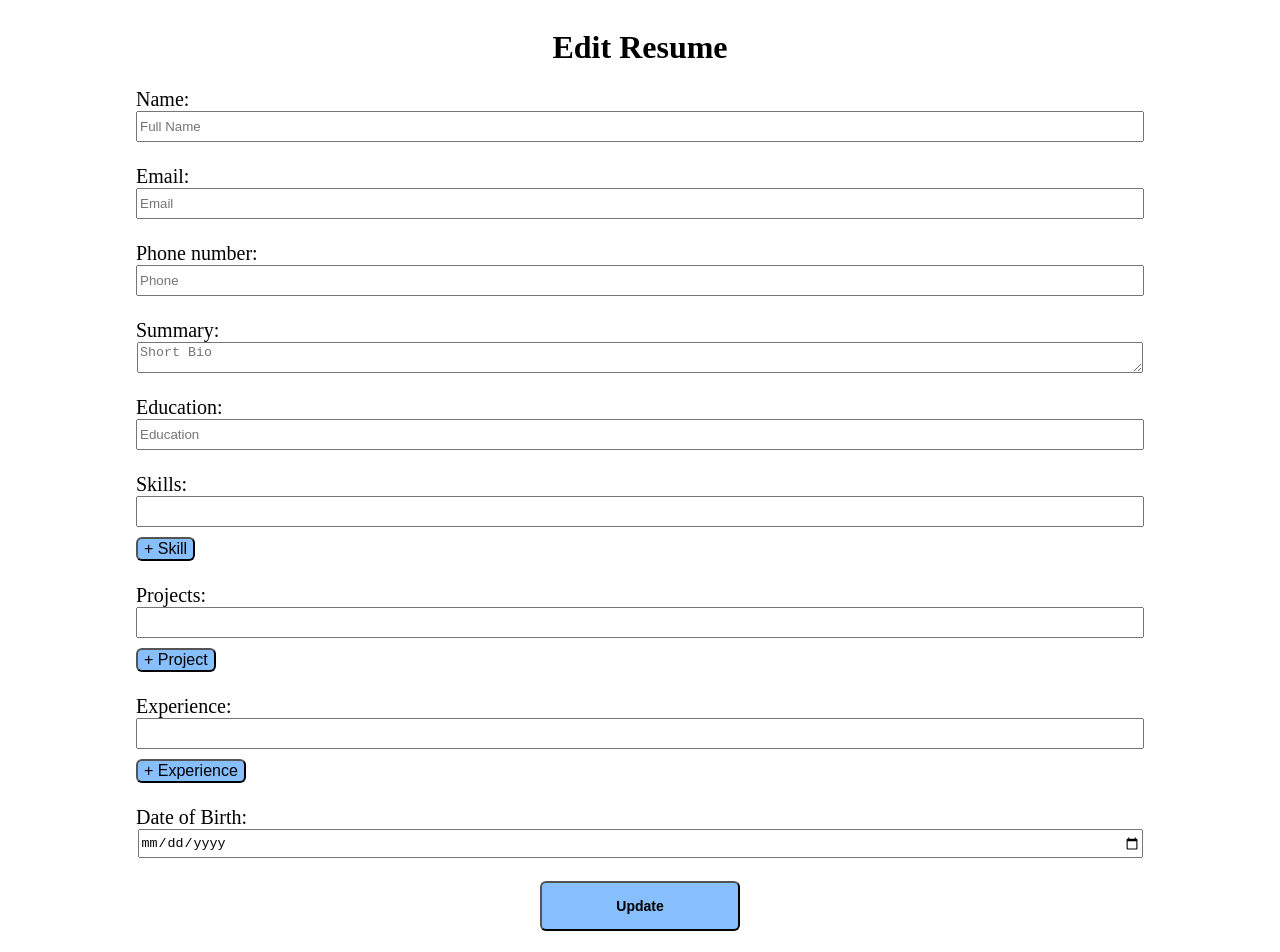
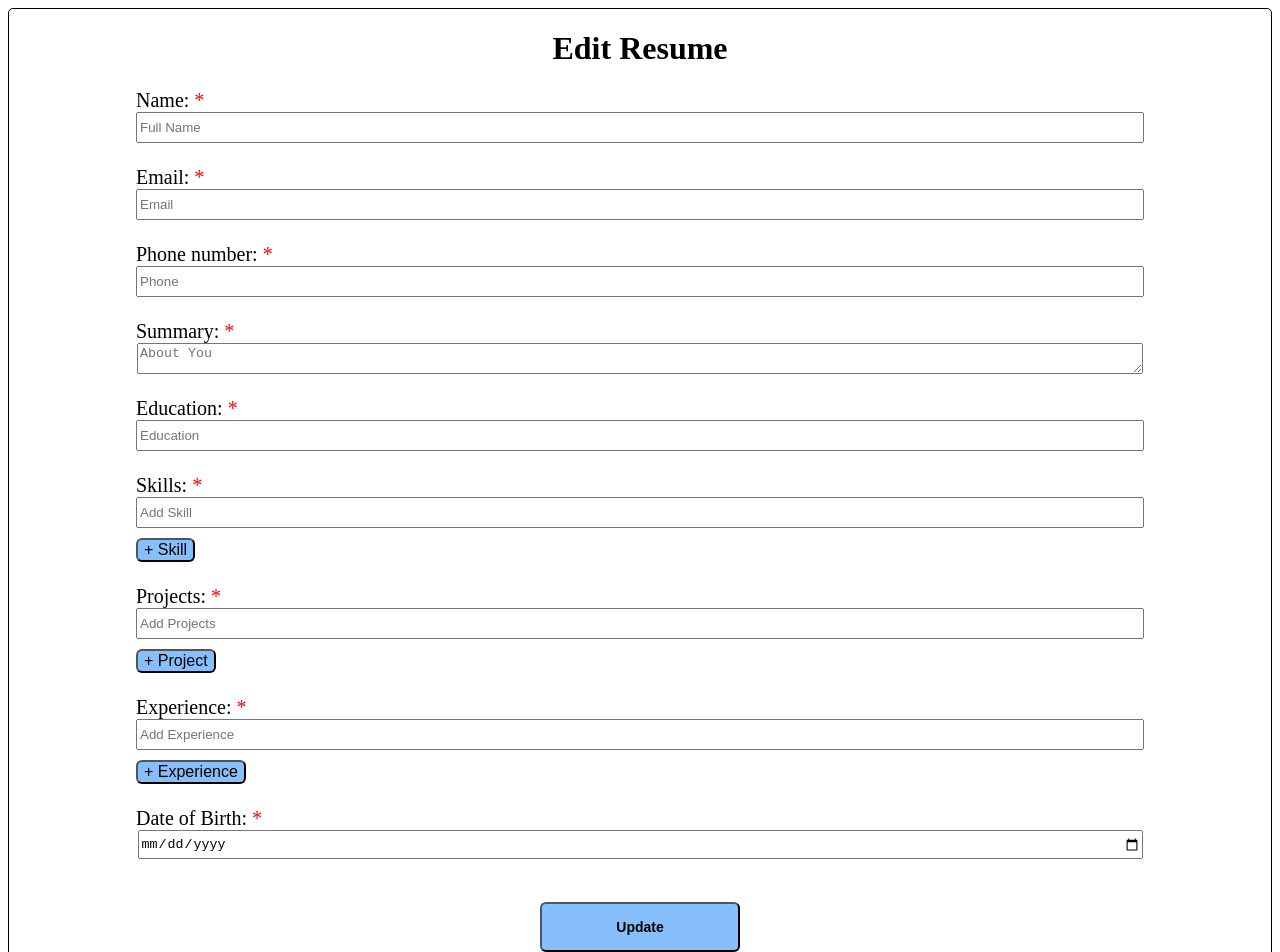
Before and after one commit to simransh05/Resume-App, a React (Vite) app in the folder Frontend/: page /form/1 in a window 1280 px wide. Shown: the top 952 px of the page. Built offline with nearby package versions, Linux system fonts and the light colour scheme; no server answers.

Commit message:
Resume App

```diff
--- a/Frontend/package.json
+++ b/Frontend/package.json
@@ -13,7 +13,9 @@
     "axios": "^1.12.2",
     "react": "^19.1.1",
     "react-dom": "^19.1.1",
-    "react-router-dom": "^7.9.4"
+    "react-icons": "^5.5.0",
+    "react-router-dom": "^7.9.4",
+    "react-toastify": "^11.0.5"
   },
   "devDependencies": {
     "@eslint/js": "^9.36.0",
--- a/Frontend/src/App.jsx
+++ b/Frontend/src/App.jsx
@@ -1,4 +1,6 @@
 import { BrowserRouter as Router, Routes, Route } from 'react-router-dom';
+import { ToastContainer } from "react-toastify";
+import "react-toastify/dist/ReactToastify.css";
 import Create from './Components/Create';
 import Form from './Components/Form';
 import Resume from './Components/Resume';
@@ -6,6 +8,7 @@ import Resume from './Components/Resume';
 function App() {
 
   return (
+    <>
     <Router>
       <Routes>
         <Route path="/" element={<Create />} />
@@ -16,6 +19,8 @@ function App() {
         <Route path="/form/:id" element={<Form />} />
       </Routes>
     </Router>
+    <ToastContainer position="top-center" autoClose={2000} />
+    </>
   );
 }
 
--- a/Frontend/src/Components/Create.jsx
+++ b/Frontend/src/Components/Create.jsx
@@ -2,7 +2,7 @@ import React, { useEffect, useState } from "react";
 import axios from "axios";
 import { useNavigate } from "react-router-dom";
 import '../Create.css'
-
+import { toast } from "react-toastify";
 function Create() {
   const [resumes, setResumes] = useState([]);
   const navigate = useNavigate();
@@ -20,16 +20,22 @@ function Create() {
   return (
     <div className="containerCreate">
       <h1>All Resume</h1>
-      <button className="btn1" onClick={() => navigate("/form") }>Create New</button>
+      <button className="btn1" onClick={() => {navigate("/form");
+        toast.success("Opening form to create resume!")
+      } }>Create New</button>
 
       {resumes.length === 0 ? <p className="empty">No Resume Available</p> :
         resumes.map((r) => (
           <div key={r._id} className="elements">
             <h3>{r.name}</h3>
             <div className="btnGroup">
-            <button onClick={() => navigate(`/resume/${r._id}`)}>View</button>
-            <button onClick={() => navigate(`/form/${r._id}`)}>Edit</button>
-            <button onClick={() => handleDelete(r._id)}>Delete</button>
+            <button onClick={() => {navigate(`/resume/${r._id}`);
+          toast.info("Viewing this resume!")}}>View</button>
+            <button onClick={() => {navigate(`/form/${r._id}`);
+          toast.info("Editing this resume!")}}>Edit</button>
+            <button onClick={() => {handleDelete(r._id);
+              toast.error("Resume deleted!")
+            }}>Delete</button>
             </div>
 
           </div>
--- a/Frontend/src/Components/Form.jsx
+++ b/Frontend/src/Components/Form.jsx
@@ -2,6 +2,7 @@ import React, { useState, useEffect } from "react";
 import axios from "axios";
 import { useNavigate, useParams } from "react-router-dom";
 import "../Form.css";
+import { toast } from "react-toastify";
 
 function Form() {
   const [data, setData] = useState({
@@ -60,36 +61,37 @@ function Form() {
       <form onSubmit={handleSubmit} className="resume-form">
 
         <label className="form-label">
-          Name:
+          Name: <span className="required">*</span>
           <input className="form-input" name="name" placeholder="Full Name" value={data.name} onChange={handleChange} required />
         </label><br />
 
         <label className="form-label">
-          Email:
+          Email: <span className="required">*</span>
           <input className="form-input" name="email" type="email" placeholder="Email" value={data.email} onChange={handleChange} required />
         </label><br />
 
         <label className="form-label">
-          Phone number:
+          Phone number: <span className="required">*</span>
           <input className="form-input" name="phone" type="tel" placeholder="Phone" value={data.phone} onChange={handleChange} required />
         </label><br />
 
         <label className="form-label">
-          Summary:
-          <textarea className="form-textarea" name="bio" placeholder="Short Bio" value={data.bio} onChange={handleChange} required />
+          Summary: <span className="required">*</span>
+          <textarea className="form-textarea" name="bio" placeholder="About You" value={data.bio} onChange={handleChange} required />
         </label><br />
 
         <label className="form-label">
-          Education:
+          Education: <span className="required">*</span>
           <input className="form-input" name="education" placeholder="Education" value={data.education} onChange={handleChange} required />
         </label><br />
 
         <label className="form-label">
-          Skills:
+          Skills: <span className="required">*</span>
           {data.skills.map((skill, i) => (
             <input
               key={i}
               className="form-input"
+              placeholder="Add Skill"
               value={skill}
               onChange={(e) => handleArrayChange("skills", i, e.target.value)}
             />
@@ -98,11 +100,12 @@ function Form() {
         </label><br />
 
         <label className="form-label">
-          Projects:
+          Projects: <span className="required">*</span>
           {data.projects.map((p, i) => (
             <input
               key={i}
               className="form-input"
+              placeholder="Add Projects"
               value={p}
               onChange={(e) => handleArrayChange("projects", i, e.target.value)}
             />
@@ -111,11 +114,12 @@ function Form() {
         </label><br />
 
         <label className="form-label">
-          Experience:
+          Experience: <span className="required">*</span>
           {data.experience.map((exp, i) => (
             <input
               key={i}
               className="form-input"
+              placeholder="Add Experience"
               value={exp}
               onChange={(e) => handleArrayChange("experience", i, e.target.value)}
             />
@@ -124,11 +128,11 @@ function Form() {
         </label><br />
 
         <label className="form-label">
-          Date of Birth:
+          Date of Birth: <span className="required">*</span>
           <input className="form-input" name="dob" type="date" value={data.dob} onChange={handleChange} required />
         </label><br />
         <div className="submit">
-          <button className="submit-btn" type="submit">{id ? "Update" : "Preview"}</button>
+          <button className="submit-btn" onClick={()=>toast.info("Previewing your resume!")} type="submit">{id ? "Update" : "Preview" }</button>
         </div>
 
       </form>
--- a/Frontend/src/Components/Resume.jsx
+++ b/Frontend/src/Components/Resume.jsx
@@ -2,6 +2,8 @@ import React, { useEffect, useState } from "react";
 import { useParams, useNavigate } from "react-router-dom";
 import axios from "axios";
 import "../Resume.css";
+import { FaPhone, FaEnvelope, FaCalendarAlt } from "react-icons/fa";
+import {toast} from 'react-toastify'
 
 function Resume() {
   const { id } = useParams();
@@ -20,19 +22,21 @@ function Resume() {
     fetchResume();
   }, [id]);
 
-
-
   if (!resumeData) return <h2>Loading...</h2>;
 
   return (
+    <div className="resume-panel">
       <div className="resume-container">
         <div className="resume-sidebar">
           <h2>CONTACT</h2>
           <ul>
-          <li>{resumeData.email}</li>
-          <li>{resumeData.phone}</li>
-          <li>{resumeData.dob}</li>
+            <li><FaEnvelope className="icon" /> {resumeData.email} |</li>
+            <li><FaPhone className="icon" /> {resumeData.phone} |</li>
+            <li><FaCalendarAlt className="icon" /> {resumeData.dob}</li>
           </ul>
+
+            <h2>SUMMARY</h2>
+            <p>{resumeData.bio}</p>
 
           <h2>SKILLS</h2>
           <ul>
@@ -41,22 +45,11 @@ function Resume() {
             ))}
           </ul>
 
-        <h2>PROJECTS</h2>
-        <ul>
-          {resumeData.projects?.map((project, index) => (
-            <li key={index}>{project.trim()}</li>
-          ))}
-        </ul>
         </div>
 
         <div className="resume-main">
           <div className="resume-header">
             <h1>{resumeData.name}</h1>
-        </div>
-
-        <div className="resume-section">
-          <h2>Summary</h2>
-          <p>{resumeData.bio}</p>
           </div>
 
           <div className="resume-section">
@@ -69,14 +62,25 @@ function Resume() {
           </div>
 
           <div className="resume-section">
+            <h2>Projects</h2>
+            <ul>
+              {resumeData.projects?.map((project, index) => (
+                <li key={index}>{project.trim()}</li>
+              ))}
+            </ul>
+          </div>
+
+          <div className="resume-section">
             <h2>Education</h2>
             <p>{resumeData.education}</p>
           </div>
 
-        <div className="homeBtn">
-          <button onClick={() => navigate("/create")} className="btn"> Home </button>
+        </div>
       </div>
 
+      <div className="homeBtn">
+        <button onClick={() => {navigate("/create");
+           toast.success("Going back home!")}} className="btn"> Home </button>
       </div>
     </div>
   );
--- a/Frontend/src/Create.css
+++ b/Frontend/src/Create.css
@@ -13,7 +13,8 @@
     border: 1px solid black;
     padding: 5px;
     margin: 5px;
-    width: 600px;
+    width: 700px;
+    border-radius: 6px;
 }
 
 .elements button{
--- a/Frontend/src/Form.css
+++ b/Frontend/src/Form.css
@@ -4,6 +4,8 @@
     flex-direction: column;
     align-items: center;
     justify-content: center;
+    border: 1px solid black;
+    border-radius: 5px;
 }
 
 .resume-form{
@@ -33,6 +35,7 @@ textarea{
     height: 50px;
     font-size: 14px;
     font-weight: 600;
+    margin: 20px;
 
 }
 
@@ -40,3 +43,7 @@ button{
     background-color: rgb(135, 190, 252);
     border-radius: 6px;
 }
+
+.required{
+    color: red;
+}
--- a/Frontend/src/Resume.css
+++ b/Frontend/src/Resume.css
@@ -7,15 +7,23 @@
   display: flex;
   overflow: hidden;
   font-family: 'Times New Roman', Times, serif;
+  width: 210mm;
+  min-height: 297mm;
 }
 
 .resume-sidebar {
   width: 30%;
-  background: #2c3e50;
+  background: #10457a;
   color: white;
   padding: 30px 20px;
+  padding-top: 70px;
 }
 
+.icon {
+  margin-right: 6px;
+  color: #fcf9f9;
+  vertical-align: middle;
+}
 .resume-sidebar h2 {
   font-size: 24px;
   margin-bottom: 10px;
@@ -58,7 +66,7 @@
 
 .resume-section h2 {
   font-size: 27px;
-  color: #2c3e50;
+  color: #333;
   border-bottom: 2px solid #2c3e50;
   display: inline-block;
   margin-bottom: 10px;
@@ -71,16 +79,17 @@
 }
 
 .resume-section ul {
-  list-style: disc;
-  padding-left: 20px;
+  list-style: none;
+  padding-left: 0;
 }
+
 .homeBtn{
   display: flex;
   justify-content: center;
 }
 .btn {
   display: inline-block;
-  background: #2c3e50;
+  background: #2c4e70;
   color: white;
   padding: 8px 16px;
   border: none;
@@ -89,6 +98,7 @@
   cursor: pointer;
   align-items: center;
   justify-content: center;
+  width: 150px;
 }
 
 .btn:hover {
```
Also changed, not shown: 1 other file (tests, documents, lock files or other folders). Lines whose indentation alone changed are shown as unchanged.
